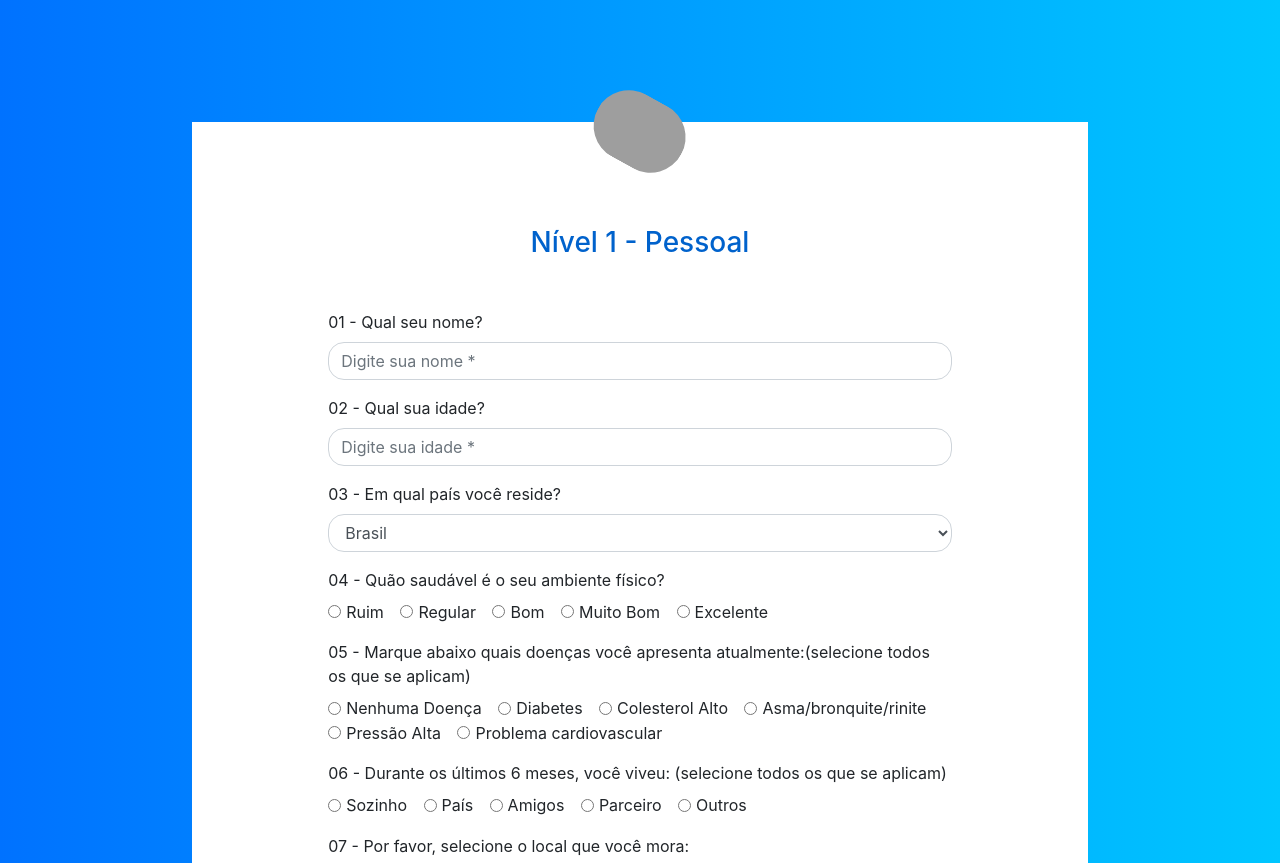
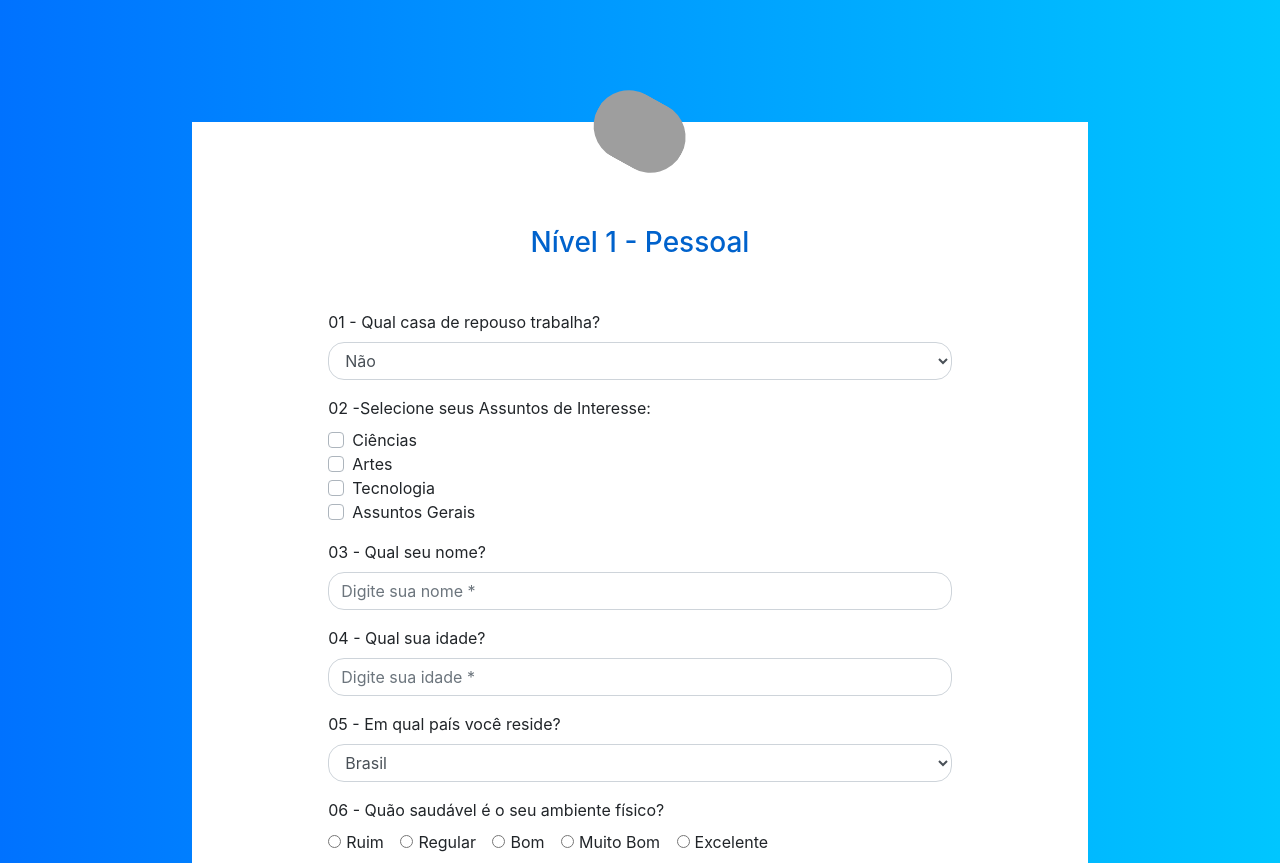
Before and after one commit to murilodpl/nasaapp, a plain HTML site: page form.html in a window 1280 px wide. Shown: the part 62-925 px from the top of the page. Drawn offline with nearby package versions, Linux system fonts and the light colour scheme; grey boxes are pictures that could not be loaded.

Commit message:
Add no form 1

```diff
--- a/form.html
+++ b/form.html
@@ -64,21 +64,51 @@
         <div class="col-md-12">
 
           <div class="form-group">
-            <label for="textName">01 - Qual seu nome?</label>
+            <label for="textCasa">01 - Qual casa de repouso trabalha?</label>
+            <select name="textCasa" class="form-control" placeholder="" value=""
+            id="textCasa">
+          <option value="0">Não</option>
+          <option value="1">Casa do João</option>
+          <option value="2">Joaquim Martim casa de repouso</option>
+          </select>
+          </div>
+
+          <fieldset class="form-group">
+            <label>02 -Selecione seus Assuntos de Interesse:</label><br>
+            <div class="custom-control custom-checkbox">
+                <input type="checkbox" class="custom-control-input" id="checkBoxAI1">
+                <label class="custom-control-label" for="checkBoxAI1">Ciências</label>
+            </div>
+            <div class="custom-control custom-checkbox">
+                <input type="checkbox" class="custom-control-input" id="checkBoxAI2">
+                <label class="custom-control-label" for="checkBoxAI2">Artes</label>
+            </div>
+            <div class="custom-control custom-checkbox">
+                <input type="checkbox" class="custom-control-input" id="checkBoxAI3">
+                <label class="custom-control-label" for="checkBoxAI3">Tecnologia</label>
+            </div>
+            <div class="custom-control custom-checkbox">
+                <input type="checkbox" class="custom-control-input" id="checkBoxAI4">
+                <label class="custom-control-label" for="checkBoxAI4">Assuntos Gerais</label>
+            </div>
+        </fieldset class="form-group">
+
+          <div class="form-group">
+            <label for="textName">03 - Qual seu nome?</label>
             <input type="text" name="txtName" class="form-control" placeholder="Digite sua nome *" value=""
               id="textName" />
           </div>
 
 
           <div class="form-group">
-            <label for="textAge">02 - Qual sua idade?</label>
+            <label for="textAge">04 - Qual sua idade?</label>
             <input type="text" name="txtAge" class="form-control" placeholder="Digite sua idade *" value=""
               id="textAge" />
           </div>
 
 
           <div class="form-group">
-            <label for="selectCountry">03 - Em qual país você reside?</label>
+            <label for="selectCountry">05 - Em qual país você reside?</label>
             <select class="form-control" id="selectCountry">
               <option>Brasil</option>
               <option>Estados Unidos</option>
@@ -87,7 +117,7 @@
 
 
           <fieldset class="form-group">
-            <label>04 - Quão saudável é o seu ambiente físico?</label><br>
+            <label>06 - Quão saudável é o seu ambiente físico?</label><br>
             <div class="form-check form-check-inline">
               <input class="form-check-input" type="radio" name="radioFisico" id="inlineRadio141" value="option1">
               <label class="form-check-label" for="inlineRadio1">Ruim</label>
@@ -112,7 +142,7 @@
 
 
           <fieldset class="form-group">
-            <label>05 - Marque abaixo quais doenças você apresenta atualmente:(selecione todos os que se
+            <label>07 - Marque abaixo quais doenças você apresenta atualmente:(selecione todos os que se
               aplicam)</label><br>
             <div class="form-check form-check-inline">
               <input class="form-check-input" type="radio" name="radioDoenca" id="inlineRadio151" value="option1">
@@ -142,7 +172,7 @@
 
 
           <fieldset class="form-group">
-            <label>06 - Durante os últimos 6 meses, você viveu: (selecione todos os que se aplicam)</label><br>
+            <label>08 - Durante os últimos 6 meses, você viveu: (selecione todos os que se aplicam)</label><br>
             <div class="form-check form-check-inline">
               <input class="form-check-input" type="radio" name="radioViveu" id="inlineRadio161" value="option1">
               <label class="form-check-label" for="inlineRadio1">Sozinho</label>
@@ -167,7 +197,7 @@
 
 
           <fieldset class="form-group">
-            <label>07 - Por favor, selecione o local que você mora:</label><br>
+            <label>09 - Por favor, selecione o local que você mora:</label><br>
             <div class="form-check form-check-inline">
               <input class="form-check-input" type="radio" name="radioCasa" id="inlineRadio171" value="option1">
               <label class="form-check-label" for="inlineRadio1">Apartamento</label>
@@ -192,7 +222,7 @@
 
 
           <fieldset class="form-group">
-            <label>08 - Você toma algum medicamento?</label><br>
+            <label>10 - Você toma algum medicamento?</label><br>
             <div class="form-check form-check-inline">
               <input class="form-check-input" type="radio" name="radioMedic" id="inlineRadio171" value="option1">
               <label class="form-check-label" for="inlineRadio1">Sim</label>
@@ -205,7 +235,7 @@
 
 
           <div class="form-group">
-            <label for="textHour">09 - Quais os horários que você precisa tomar estes medicamentos?</label>
+            <label for="textHour">11 - Quais os horários que você precisa tomar estes medicamentos?</label>
             <input type="text" name="txtHour" class="form-control" placeholder="Digite o horario *" value=""
               id="textHour" />
           </div>
```
